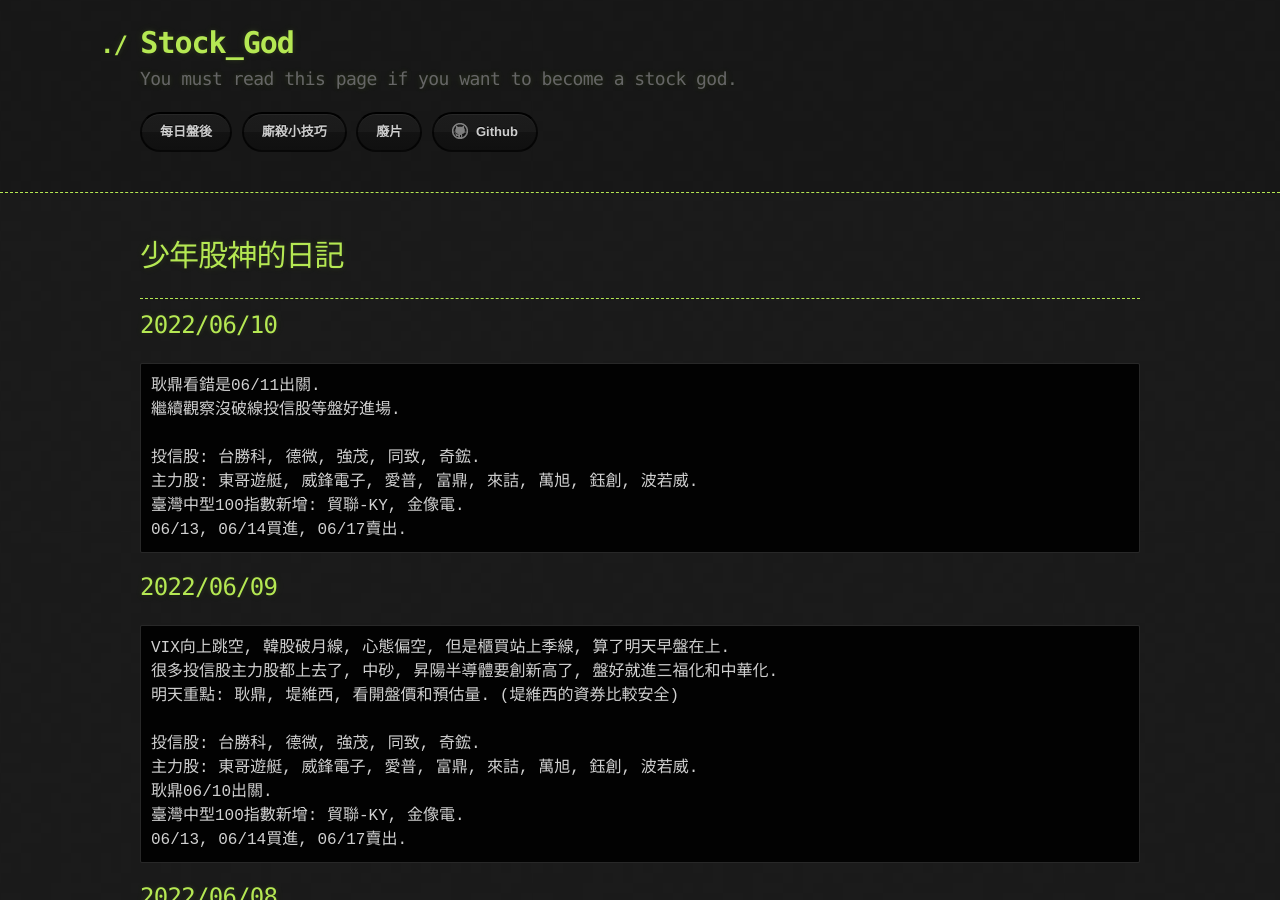
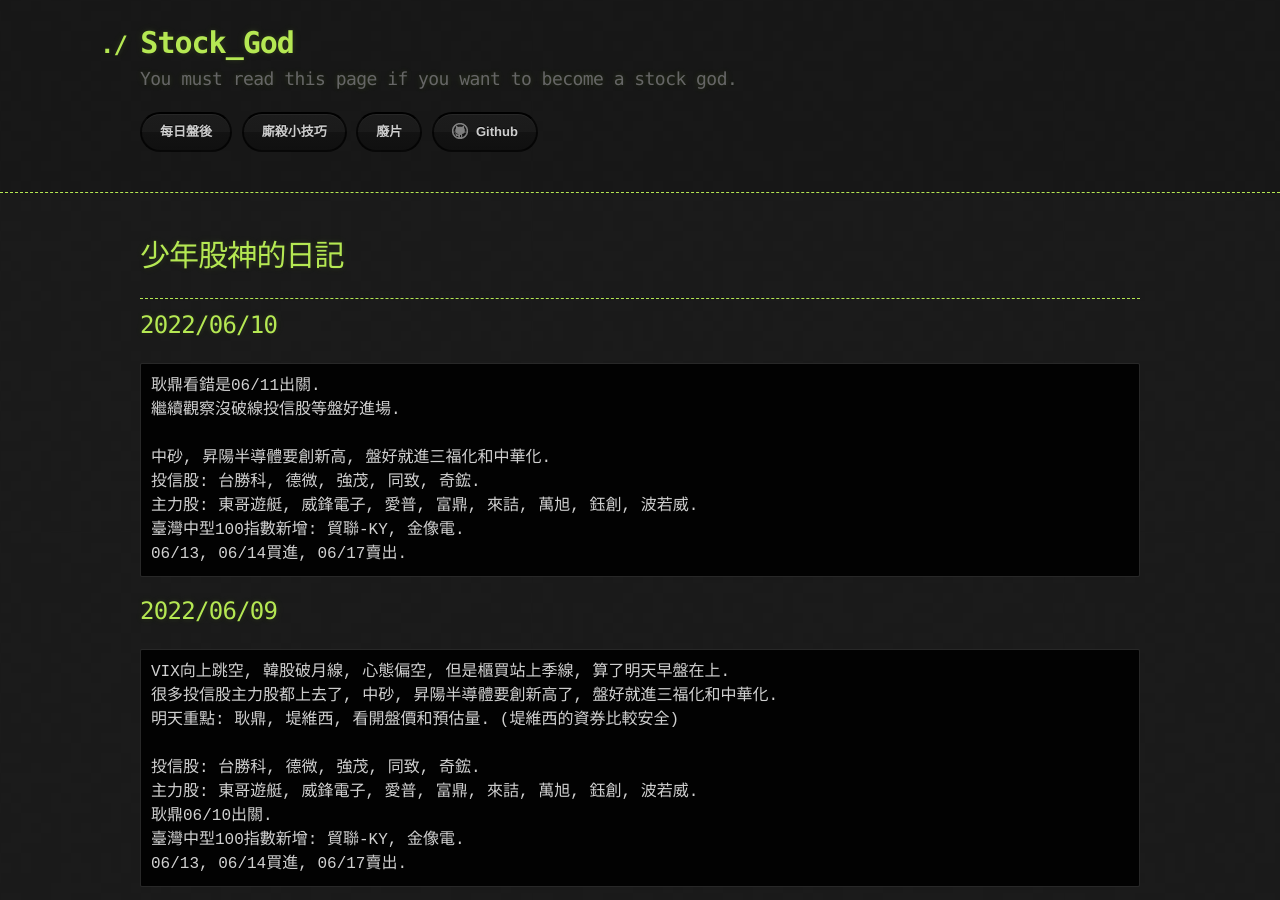
Before and after one commit to lepg5487/Stock_God, a Jekyll site: the page built from index.md, in a window 1280 px wide and 900 px high. Built offline with Jekyll 4.4.1, drawn with Linux system fonts in a browser that asks for light colours; our own code applies the rules of GitHub Pages for plain Markdown files.

Commit message:
Update index.md

```diff
--- a/index.md
+++ b/index.md
@@ -11,6 +11,7 @@
 耿鼎看錯是06/11出關.
 繼續觀察沒破線投信股等盤好進場.
 
+中砂, 昇陽半導體要創新高, 盤好就進三福化和中華化.
 投信股: 台勝科, 德微, 強茂, 同致, 奇鋐.
 主力股: 東哥遊艇, 威鋒電子, 愛普, 富鼎, 來詰, 萬旭, 鈺創, 波若威.
 臺灣中型100指數新增: 貿聯-KY, 金像電.
```
